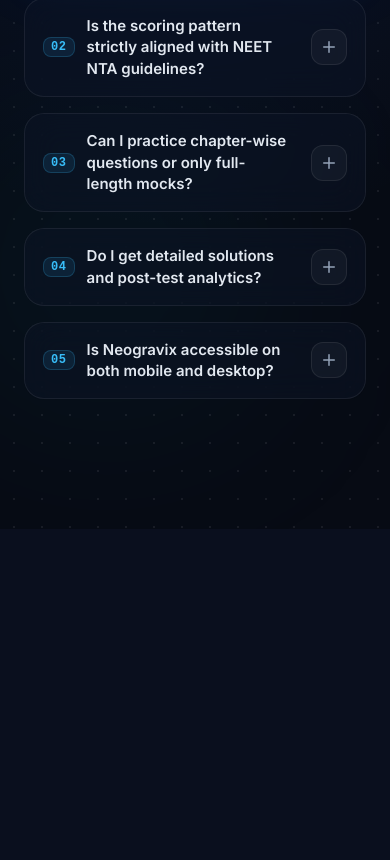
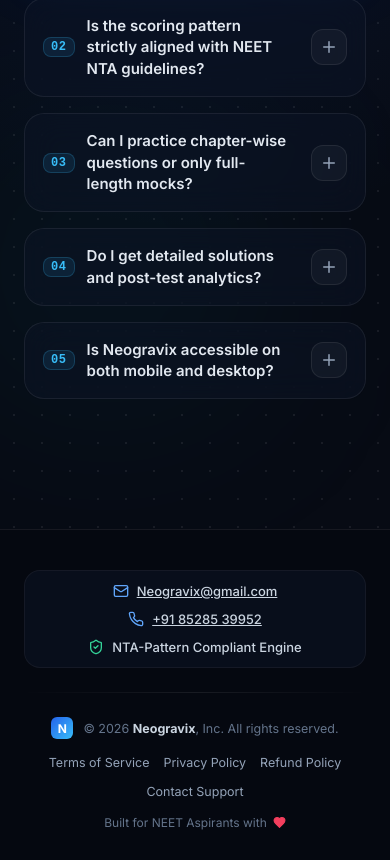
Before and after one commit to Divyansh-srivas/neet-test-app, a React (Vite) app: page / in a window 390 px wide. Shown: the part 4133-4993 px from the top of the page. Before the commit the page ends 4662 px from the top, so only its background shows below. Built offline with nearby package versions, Linux system fonts and the light colour scheme; no server answers.

Commit message:
Add Footer component

```diff
--- /dev/null
+++ b/src/components/Footer.jsx
@@ -0,0 +1,57 @@
+import React from 'react';
+import { Mail, Phone, ShieldCheck, Heart } from 'lucide-react';
+import './footer.css';
+
+export default function Footer() {
+  const currentYear = new Date().getFullYear();
+
+  return (
+    <footer className="neogravix-footer">
+      <div className="footer-container">
+
+        {/* Top Contact & Trust Bar */}
+        <div className="footer-contact-bar">
+          <a href="mailto:Neogravix@gmail.com" className="contact-item hover-link">
+            <Mail className="contact-icon" size={16} />
+            <span>Neogravix@gmail.com</span>
+          </a>
+          <div className="contact-divider" />
+          <a href="tel:+918528539952" className="contact-item hover-link">
+            <Phone className="contact-icon" size={16} />
+            <span>+91 85285 39952</span>
+          </a>
+          <div className="contact-divider" />
+          <div className="contact-item">
+            <ShieldCheck className="contact-icon text-green" size={16} />
+            <span>NTA-Pattern Compliant Engine</span>
+          </div>
+        </div>
+
+        <div className="footer-line" />
+
+        {/* Bottom Bar: Copyright & Legal */}
+        <div className="footer-bottom">
+          <div className="footer-brand">
+            <span className="brand-badge">N</span>
+            <p className="copyright-text">
+              © {currentYear} <strong>Neogravix</strong>, Inc. All rights reserved.
+            </p>
+          </div>
+
+          <div className="footer-links">
+            <a href="#terms" className="f-link">Terms of Service</a>
+            <a href="#privacy" className="f-link">Privacy Policy</a>
+            <a href="#refund" className="f-link">Refund Policy</a>
+            <a href="mailto:Neogravix@gmail.com" className="f-link">Contact Support</a>
+          </div>
+
+          <div className="footer-tagline">
+            <span>Built for NEET Aspirants with</span>
+            <Heart size={13} className="heart-icon" />
+          </div>
+        </div>
+
+      </div>
+    </footer>
+  );
+}
--- /dev/null
+++ b/src/components/footer.css
@@ -0,0 +1,159 @@
+.neogravix-footer {
+  width: 100%;
+  background-color: #050810;
+  border-top: 1px solid rgba(255, 255, 255, 0.07);
+  padding: 40px 24px 30px;
+  color: #94a3b8;
+  font-size: 13px;
+  position: relative;
+  z-index: 10;
+}
+
+.footer-container {
+  max-width: 1100px;
+  margin: 0 auto;
+  display: flex;
+  flex-direction: column;
+  gap: 24px;
+}
+
+/* Contact Strip */
+.footer-contact-bar {
+  display: flex;
+  align-items: center;
+  justify-content: center;
+  flex-wrap: wrap;
+  gap: 20px;
+  padding: 12px 24px;
+  background: rgba(12, 20, 39, 0.5);
+  border: 1px solid rgba(255, 255, 255, 0.05);
+  border-radius: 9999px;
+  width: fit-content;
+  margin: 0 auto;
+}
+
+.contact-item {
+  display: flex;
+  align-items: center;
+  gap: 8px;
+  color: #cbd5e1;
+  font-size: 13px;
+  font-weight: 500;
+}
+
+.contact-icon {
+  color: #60a5fa;
+}
+
+.contact-icon.text-green {
+  color: #34d399;
+}
+
+.contact-divider {
+  width: 1px;
+  height: 14px;
+  background-color: rgba(255, 255, 255, 0.12);
+}
+
+.footer-line {
+  width: 100%;
+  height: 1px;
+  background: linear-gradient(90deg, transparent, rgba(255, 255, 255, 0.08), transparent);
+}
+
+/* Bottom Bar */
+.footer-bottom {
+  display: flex;
+  align-items: center;
+  justify-content: space-between;
+  flex-wrap: wrap;
+  gap: 18px;
+}
+
+.footer-brand {
+  display: flex;
+  align-items: center;
+  gap: 10px;
+}
+
+.brand-badge {
+  width: 22px;
+  height: 22px;
+  border-radius: 6px;
+  background: linear-gradient(135deg, #2563eb, #38bdf8);
+  color: #ffffff;
+  font-size: 12px;
+  font-weight: 800;
+  display: flex;
+  align-items: center;
+  justify-content: center;
+}
+
+.copyright-text {
+  margin: 0;
+  color: #64748b;
+  font-size: 12.5px;
+}
+
+.copyright-text strong {
+  color: #cbd5e1;
+}
+
+/* Links */
+.footer-links {
+  display: flex;
+  align-items: center;
+  gap: 20px;
+  flex-wrap: wrap;
+}
+
+.f-link {
+  color: #94a3b8;
+  text-decoration: none;
+  font-size: 12.5px;
+  transition: color 0.2s ease;
+}
+
+.f-link:hover {
+  color: #60a5fa;
+}
+
+/* Right Tagline */
+.footer-tagline {
+  display: flex;
+  align-items: center;
+  gap: 6px;
+  font-size: 12px;
+  color: #64748b;
+}
+
+.heart-icon {
+  color: #f43f5e;
+  fill: #f43f5e;
+}
+
+/* Responsive adjustments */
+@media (max-width: 768px) {
+  .footer-contact-bar {
+    border-radius: 16px;
+    flex-direction: column;
+    gap: 12px;
+    width: 100%;
+  }
+
+  .contact-divider {
+    display: none;
+  }
+
+  .footer-bottom {
+    flex-direction: column;
+    align-items: center;
+    text-align: center;
+    gap: 16px;
+  }
+
+  .footer-links {
+    justify-content: center;
+    gap: 14px;
+  }
+}
--- a/src/pages/AuthPage.jsx
+++ b/src/pages/AuthPage.jsx
@@ -7,6 +7,7 @@
 import FeaturesBento from '../components/FeaturesBento.jsx'
 import SpamNoticeModal from '../components/SpamNoticeModal.jsx'
 import FAQSection from '../components/FAQSection.jsx'
+import Footer from '../components/Footer.jsx'
 
 export default function AuthPage({ forceSetPassword }) {
   const { user, signUpWithPassword, loginWithPassword, resendVerification, setPassword, resetPassword } = useAuth()
@@ -520,6 +521,11 @@
         <FAQSection />
       </div>
 
+      {/* Footer Section */}
+      <div style={{ position: 'relative', zIndex: 10 }}>
+        <Footer />
+      </div>
+
       <a href="mailto:Neogravix@gmail.com?subject=Support%20Request%3A%20Neogravix&body=Please%20describe%20your%20issue%20below%3A%0A%0A"
          style={{ position: 'fixed', bottom: 30, right: 30, zIndex: 105, display: 'flex', alignItems: 'center', gap: 8, padding: '12px 20px', background: 'rgba(15,23,42,0.8)', border: '1px solid rgba(255,255,255,0.1)', borderRadius: 100, color: '#e0e7ff', textDecoration: 'none', fontWeight: 500, fontSize: 14, backdropFilter: 'blur(10px)', boxShadow: '0 10px 25px rgba(0,0,0,0.3)' }}>
         <HelpCircle size={18} color="#818cf8" /> Help & Support
```
